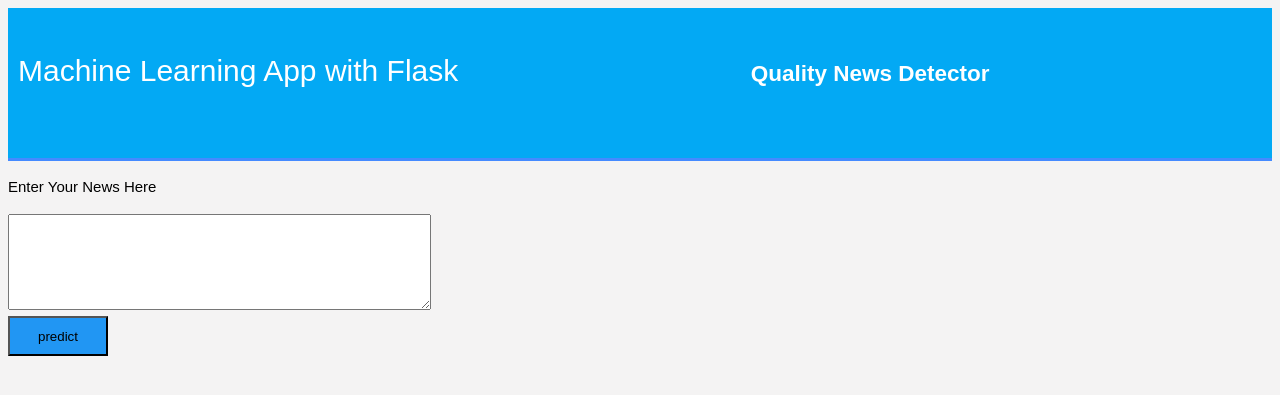
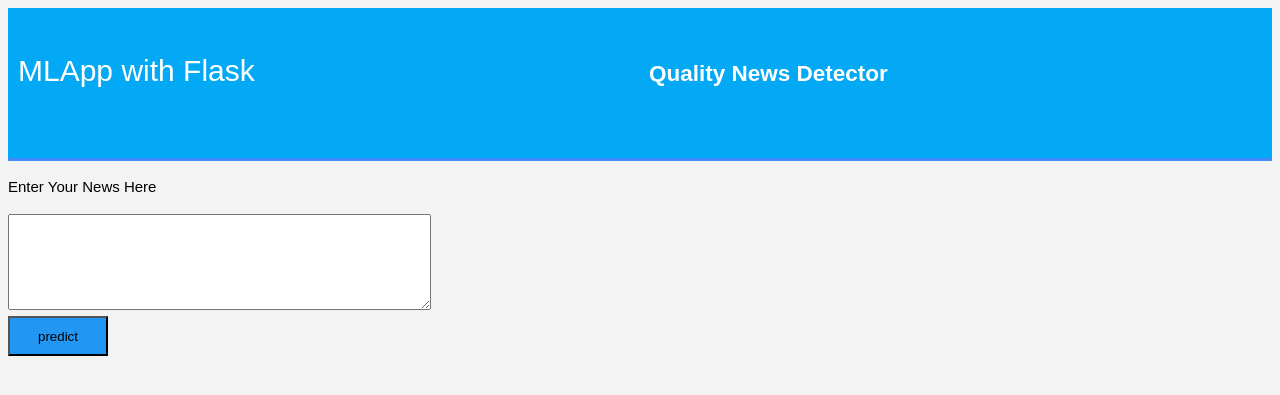
Before and after one commit to aberabde/dvc_app, a Flask app: template templates/Home.html in a window 1280 px wide. Shown: the top 395 px of the page. Run offline with Flask 2, Linux system fonts and the light colour scheme; the template is opened without the code that fills it, so the values that code supplies are empty.

Commit message:
app.py updated

```diff
--- a/app.py
+++ b/app.py
@@ -19,7 +19,7 @@
 
 @app.route('/')
 def home():
-	return render_template('home.html')
+	return render_template('Home.html')
 
 @app.route('/predict',methods=['POST'])
 
@@ -32,7 +32,7 @@
 		message = request.form['message']
 
 		message= pd.Series(message)
-# message = message.to_frame()[0]
+
 		data = processed_data(message)
 		data_words = np.array(data.str.lower().values.astype("U"))
 		# print(data_words)
@@ -40,13 +40,13 @@
 
 		bag_of_words = load(os.path.join("saved_models", "bag_of_words.pkl"))
 		tfidf = load(os.path.join("saved_models", "tfidf.pkl"))
-# bag_of_words = CountVectorizer()
+
 		vect = bag_of_words.transform(data_words)
 		vect_tfidf = tfidf.transform(vect)
 
 		model = load(os.path.join("saved_models", "model.pkl"))
 		my_prediction = model.predict(vect_tfidf)
-# print(my_prediction[0])
+
 	return render_template('result.html',prediction = my_prediction)
 
 
--- a/templates/Home.html
+++ b/templates/Home.html
@@ -10,7 +10,7 @@
 	<header>
 		<div class="container">
 		<div id="brandname">
-			Machine Learning App with Flask
+			MLApp with Flask
 		</div>
 		<h2>Quality News Detector</h2>
 
```
